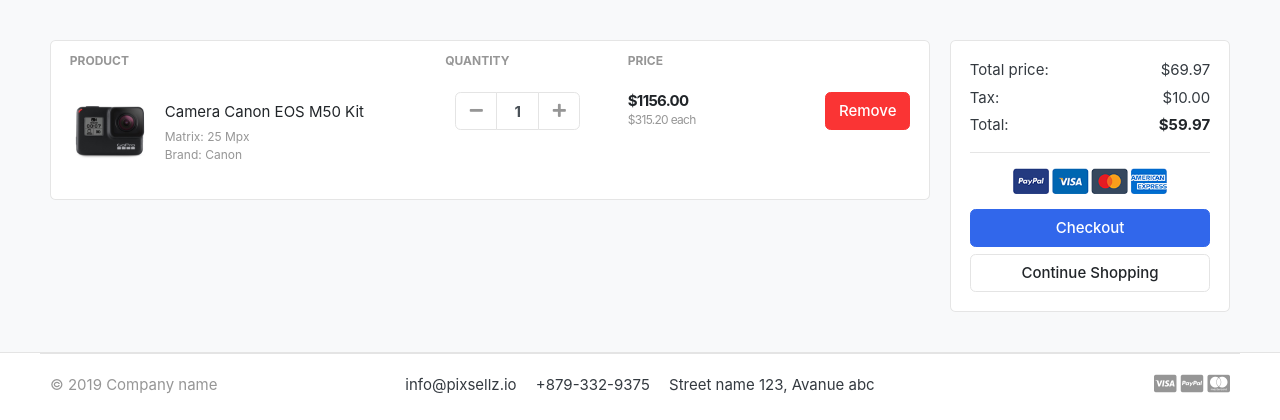
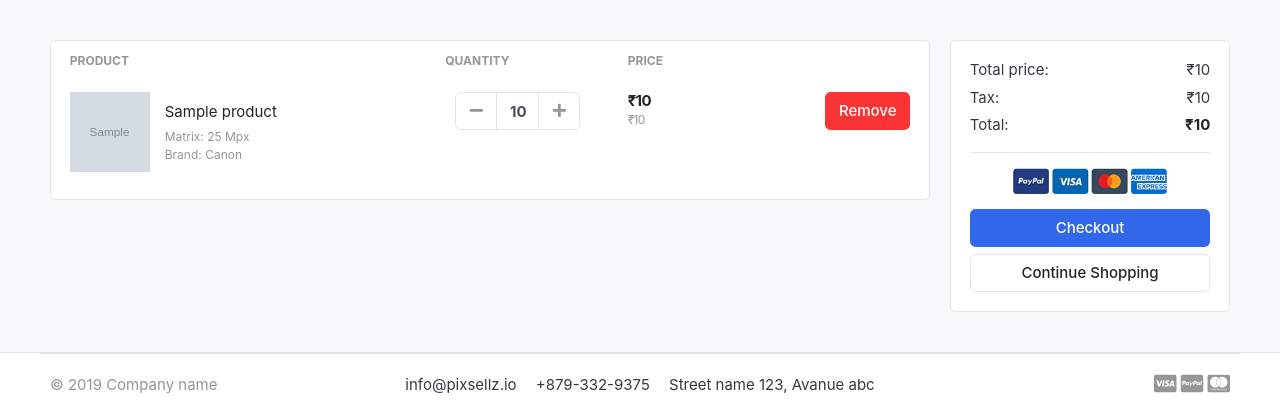
Before and after one commit to ManishGx/Ecommerce-website, a Django app: template templates/store/cart.html in a window 1280 px wide. Shown: the part 118-538 px from the top of the page. Run offline with Django 5.2, Linux system fonts and the light colour scheme; the template is opened without the code that fills it: most values are stand-ins (such as "Sample title", 1, 10 or a date in 2020); grey boxes marked "Sample" are stand-in pictures; some libraries are stand-ins or nearby versions; some web fonts are replaced.

Commit message:
feat(cart): Implement cart items logic

```diff
--- a/carts/models.py
+++ b/carts/models.py
@@ -15,5 +15,8 @@ class CartItem(models.Model):
   quantity = models.IntegerField()
   is_active = models.BooleanField(default=True)
 
+  def sub_total(self):
+     return self.product.price * self.quantity
+
   def __str__(self):
       return self.product
--- a/templates/store/cart.html
+++ b/templates/store/cart.html
@@ -17,18 +17,19 @@
               </tr>
             </thead>
             <tbody>
+              {% for cart_item in cart_items %}
               <tr>
                 <td>
                   <figure class="itemside align-items-center">
                     <div class="aside">
                       <img
-                        src="{% static './images/items/11.jpg' %}"
+                        src="{{ cart_item.product.images.url }}"
                         class="img-sm"
                       />
                     </div>
                     <figcaption class="info">
                       <a href="#" class="title text-dark"
-                        >Camera Canon EOS M50 Kit</a
+                        >{{ cart_item.product.product_name }}</a
                       >
                       <p class="text-muted small">
                         Matrix: 25 Mpx <br />
@@ -48,17 +49,17 @@
                           id="button-plus"
                         >
                           <i class="fa fa-minus"></i>
-                        </button>
+                      </button>
                       </div>
-                      <input type="text" class="form-control" value="1" />
+                      <input type="text" class="form-control" value="{{ cart_item.quantity }}" />
                       <div class="input-group-append">
-                        <button
+                        <a href="{% url 'add_cart' cart_item.product.id %}"
                           class="btn btn-light"
                           type="button"
                           id="button-minus"
                         >
                           <i class="fa fa-plus"></i>
-                        </button>
+                      </a>
                       </div>
                     </div>
                     <!-- input-group.// -->
@@ -67,8 +68,8 @@
                 </td>
                 <td>
                   <div class="price-wrap">
-                    <var class="price">$1156.00</var>
-                    <small class="text-muted"> $315.20 each </small>
+                    <var class="price">₹{{ cart_item.sub_total }}</var>
+                    <small class="text-muted"> ₹{{ cart_item.product.price }} </small>
                   </div>
                   <!-- price-wrap .// -->
                 </td>
@@ -76,6 +77,7 @@
                   <a href="" class="btn btn-danger"> Remove</a>
                 </td>
               </tr>
+              {% endfor %}
             </tbody>
           </table>
         </div>
@@ -87,19 +89,22 @@
           <div class="card-body">
             <dl class="dlist-align">
               <dt>Total price:</dt>
-              <dd class="text-right">$69.97</dd>
+              <dd class="text-right">₹{{ total }}</dd>
             </dl>
             <dl class="dlist-align">
               <dt>Tax:</dt>
-              <dd class="text-right">$10.00</dd>
+              <dd class="text-right">₹{{tax}}</dd>
             </dl>
             <dl class="dlist-align">
               <dt>Total:</dt>
-              <dd class="text-right text-dark b"><strong>$59.97</strong></dd>
+              <dd class="text-right text-dark b"><strong>₹{{ grand_total}} </strong></dd>
             </dl>
             <hr />
             <p class="text-center mb-3">
-              <img src="{% static './images/misc/payments.png' %}" height="26" />
+              <img
+                src="{% static './images/misc/payments.png' %}"
+                height="26"
+              />
             </p>
             <a href="./place-order.html" class="btn btn-primary btn-block">
               Checkout
```
Also changed, not shown: carts/views.py (+23 -3 lines).
